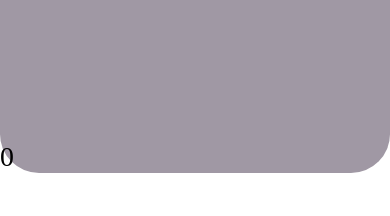
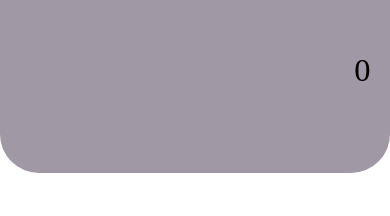
Before and after one commit to krishnachandran-u/simple-calculator, a React Native app: screen / in a window 390 px wide. Shown: the part 108-324 px from the top of the page. Built offline with nearby package versions, Linux system fonts and the light colour scheme.

Commit message:
basic calculator complete

```diff
--- a/App.tsx
+++ b/App.tsx
@@ -40,19 +40,18 @@ const App = () => {
   const getResult = () => {
     switch(operation) {
       case "+":
-        AllClear();
-        setResult(parseFloat(firstNumber) + parseFloat(secondNumber));
+        setResult(parseInt(firstNumber) + parseInt(secondNumber));
+        break;
       case "-":
-        AllClear();
-        setResult(parseFloat(firstNumber) - parseFloat(secondNumber));
-      case "x":
-        AllClear();
-        setResult(parseFloat(firstNumber) * parseFloat(secondNumber));
+        setResult(parseInt(secondNumber) - parseInt(firstNumber));
+        break;
+      case "*":
+        setResult(parseInt(firstNumber) * parseInt(secondNumber));
+        break;
       case "/":
-        AllClear();
-        setResult(parseFloat(firstNumber) / parseFloat(secondNumber));
+        setResult(parseFloat((parseInt(firstNumber) / parseInt(secondNumber)).toFixed(6)));
+        break;
       default:
-        AllClear();
         setResult(0);
         break;
     }
@@ -71,7 +70,7 @@ const App = () => {
     else if((firstNumber !== "")) {
       return (
         <Text style = {styles.firstNumber}>
-          {firstNumber}
+          {firstNumber.toString()}
         </Text>
       )
     }
@@ -90,11 +89,10 @@ const App = () => {
       <View style = {styles.main}>
         <View style = {styles.display}>
           <View style = {styles.topDisplay}>
-            <Text>{secondNumber}</Text>
-            <Text>{operation}</Text>
+            <Text style = {styles.secondNumber}>{secondNumber}</Text>
+            <Text style = {styles.operation}>{operation}</Text>
           </View>
           <View style = {styles.bottomDisplay}>
-            <Text>{firstNumber}</Text>
             {displayFirstNumber()}
           </View>
         </View>
@@ -104,13 +102,13 @@ const App = () => {
               <Button text = "AC" color = "#ffdade" onPress = {() => AllClear()}/>
               <Button text = "C" color = "#ffdade" onPress = {() => Clear()}/>
               <Button text = "%" />
-              <Button text = "÷" />
+              <Button text = "÷" onPress = {() => handleOperationPress("/")}/>
             </View>
             <View style = {styles.buttonRow}>
               <Button text = "7" onPress = {() => handleNumberPress("7")}/>
               <Button text = "8" onPress = {() => handleNumberPress("8")}/>
               <Button text = "9" onPress = {() => handleNumberPress("9")}/>
-              <Button text = "×" onPress = {() => handleOperationPress("*")}/>
+              <Button text = "*" onPress = {() => handleOperationPress("*")}/>
             </View>
             <View style = {styles.buttonRow}>
               <Button text = "4" onPress = {() => handleNumberPress("4")}/>
@@ -156,31 +154,52 @@ const styles = StyleSheet.create((
 
     display: {
       flex: 1,
+      flexDirection: "column",
       backgroundColor: "#a098a4",
       borderBottomRightRadius: Math.min(width/5, height/7)/2,
       borderBottomLeftRadius: Math.min(width/5, height/7)/2,
+      justifyContent: "space-around",
+      alignContent: "space-around",
     },
 
     topDisplay: {
       flex: 1,
       color: "black",
       flexDirection: "row",
-      justifyContent: "space-between",
+      justifyContent: "flex-end",
       alignContent: "flex-end",
+      padding: width/20,
     },
 
-    bottomDisplay: {},
-
-    result: {
-      flex: 1,
+    secondNumber: {
       fontFamily: 'Roboto-Light',
       fontSize: Math.min(width / 14, height / 17),
     },
 
+    operation: {
+      fontFamily: 'Roboto-Light',
+      fontSize: Math.min(width / 14, height / 17),
+    },
+
+    result: {
+      fontFamily: 'Roboto-Light',
+      fontSize: Math.min(width / 10, height / 13),
+      marginRight: width/20,
+    },
+
+    bottomDisplay: {
+      flex: 1,
+      color: "black",
+      flexDirection: "row",
+      justifyContent: "flex-end",
+      alignContent: "flex-end",
+    },
+
     firstNumber: {
-      flex: 1,
+      color: "black",
       fontFamily: "Roboto-Light",
-      fontSize: Math.min(width / 14, height / 17),
+      fontSize: Math.min(width / 12, height / 15),
+      marginRight: width/20,
     },
 
     buttonGroup: {
```
